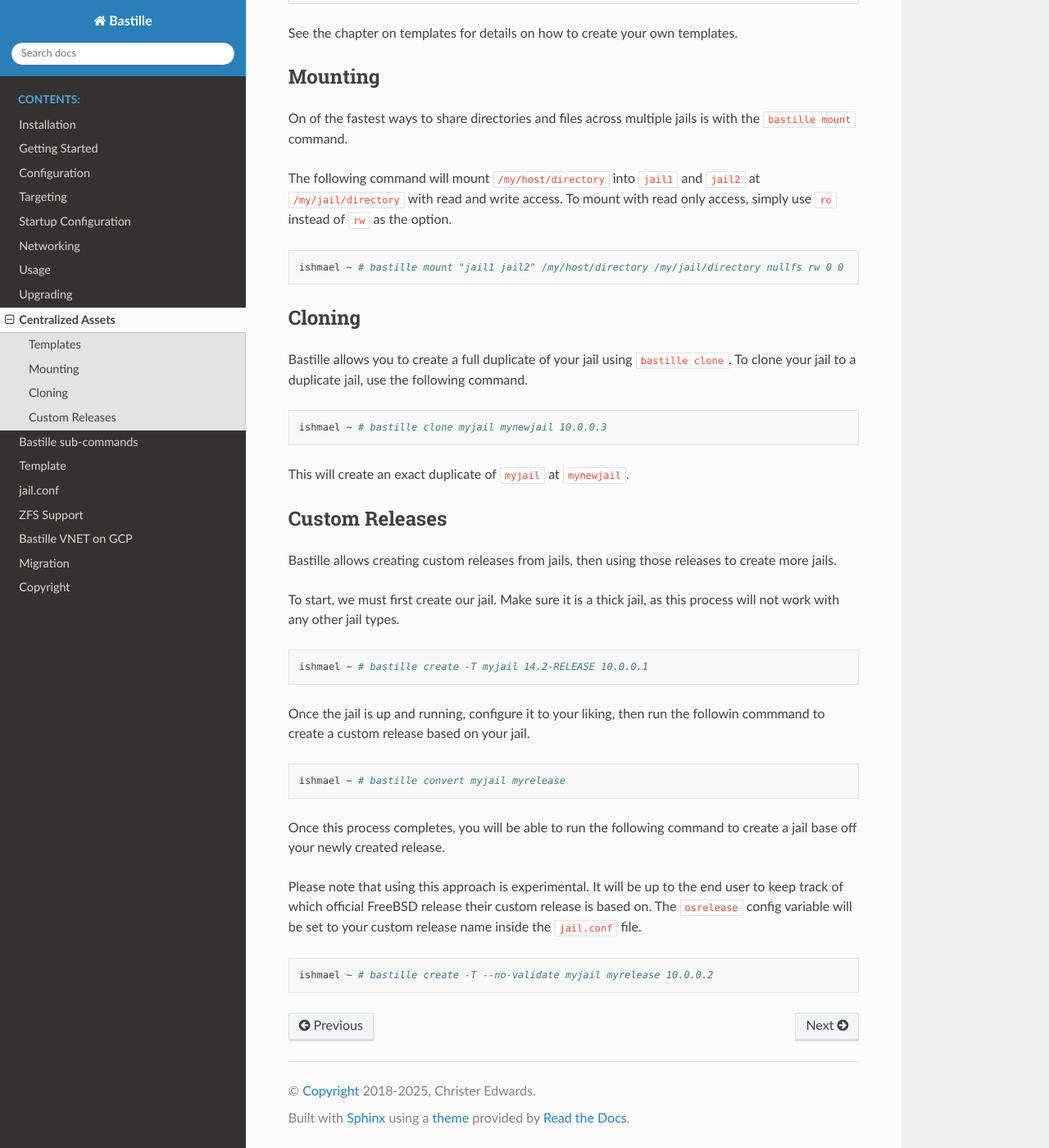
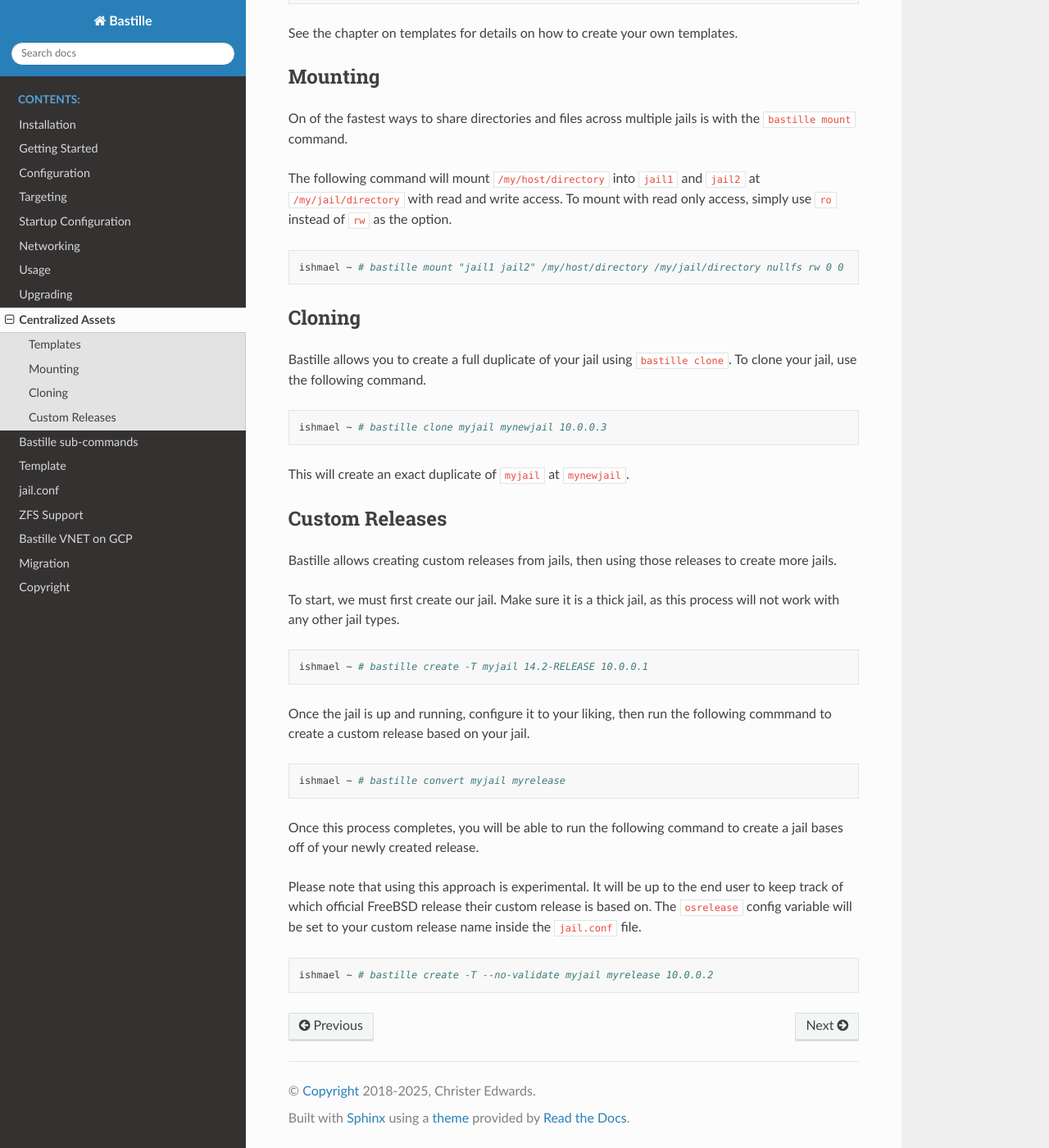
Before and after one commit to BastilleBSD/bastille, a Sphinx documentation site: the page built from docs/chapters/centralized-assets.rst, in a window 1280 px wide and 1400 px high, scrolled down 542 px. Shown: the whole window at 82% size. Built offline with Sphinx 7.4.7 and the Read the Docs theme 3.1.0, drawn with Linux system fonts in a browser that asks for light colours.

Commit message:
docs: Typos

```diff
--- a/docs/chapters/centralized-assets.rst
+++ b/docs/chapters/centralized-assets.rst
@@ -40,7 +40,7 @@ Cloning
 -------
 
 Bastille allows you to create a full duplicate of your jail using ``bastille clone``. To clone
-your jail to a duplicate jail, use the following command.
+your jail, use the following command.
 
 .. code-block:: shell
 
@@ -61,7 +61,7 @@ not work with any other jail types.
 
   ishmael ~ # bastille create -T myjail 14.2-RELEASE 10.0.0.1
 
-Once the jail is up and running, configure it to your liking, then run the followin commmand
+Once the jail is up and running, configure it to your liking, then run the following commmand
 to create a custom release based on your jail.
 
 .. code-block:: shell
@@ -69,7 +69,7 @@ to create a custom release based on your jail.
   ishmael ~ # bastille convert myjail myrelease
 
 Once this process completes, you will be able to run the following command to create a jail
-base off your newly created release.
+bases off of your newly created release.
 
 Please note that using this approach is experimental. It will be up to the end user to keep
 track of which official FreeBSD release their custom release is based on. The ``osrelease``
```
